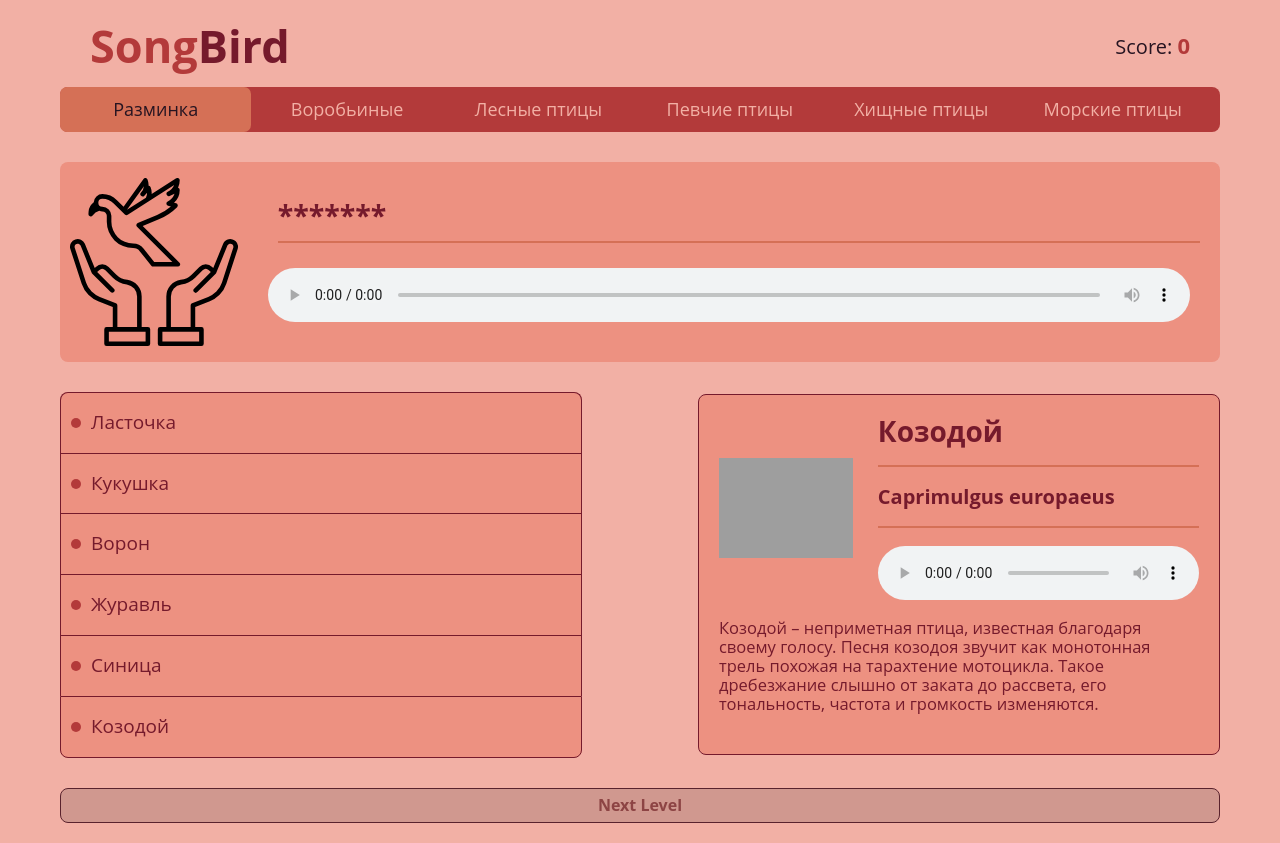
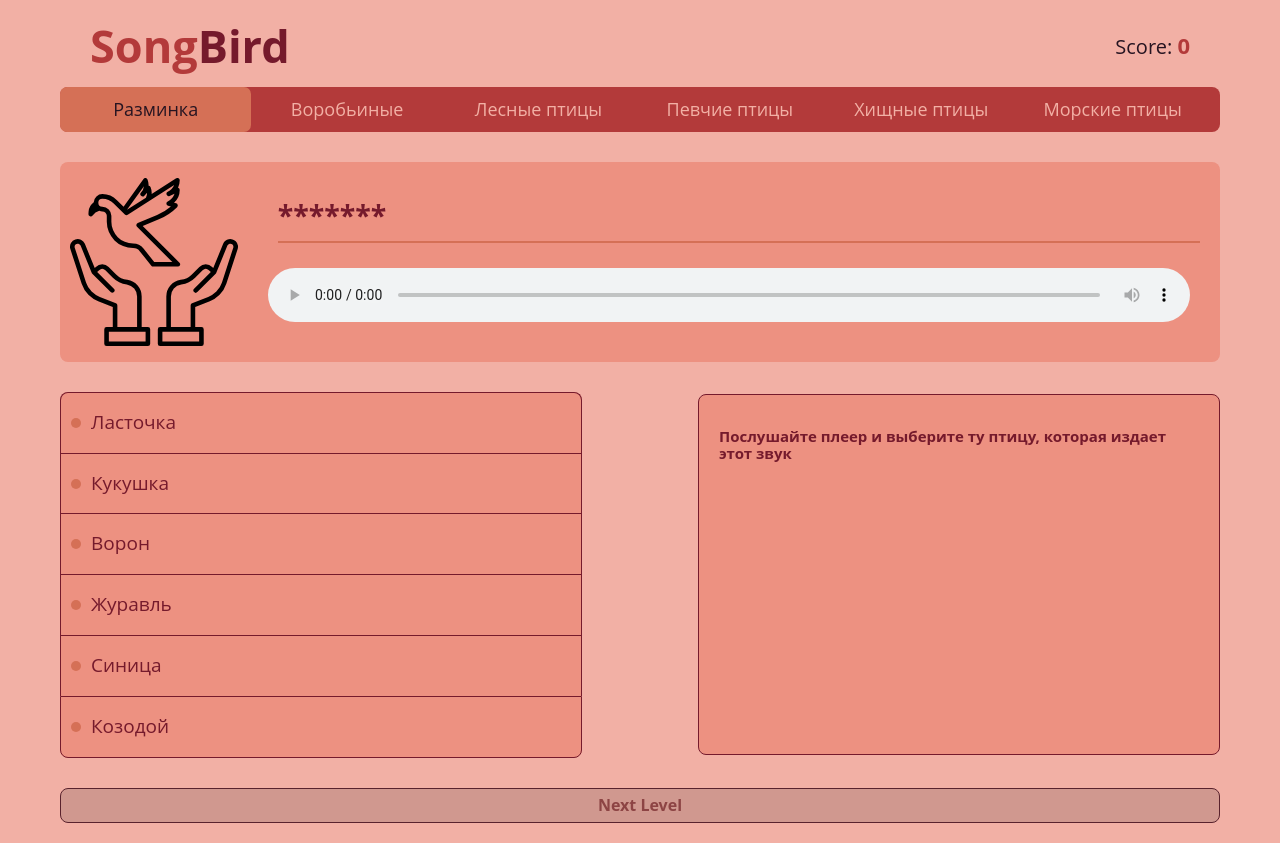
Before and after one commit to Zaytsev-Alex/songbird, a React app: page / in a window 1280 px wide. Built offline with nearby package versions, Linux system fonts and the light colour scheme; grey boxes are pictures that could not be loaded.

Commit message:
feat: select bird & current bird

```diff
--- a/src/abstracts/_variables.scss
+++ b/src/abstracts/_variables.scss
@@ -4,6 +4,8 @@ $sub-primary-color: #d57056;
 $primary-color: #b33a3a;
 $dark-primary-color: #751a2c;
 $dark-color: #261421;
+$error-color: #ca1414;
+$correct-color: #6b9235;
 
 //breakpoints
 $big-size: 1200px;
--- a/src/components/AnswersItem/AnswersItem.scss
+++ b/src/components/AnswersItem/AnswersItem.scss
@@ -44,15 +44,15 @@
         height: 10px;
         margin-right: 10px;
         border-radius: 50%;
-        background-color: $primary-color;
+        background-color: $sub-primary-color;
     }
 
     &_correct {
-        background-color: green;
+        background-color: $correct-color;
     }
 
     &_wrong {
-        background-color: red;
+        background-color: $error-color;
     }
 
     &_title {
--- a/src/components/BirdDescription/BirdDescription.jsx
+++ b/src/components/BirdDescription/BirdDescription.jsx
@@ -4,9 +4,16 @@ import PropTypes from 'prop-types';
 import './BirdDescription.scss';
 import Player from '../Player/Player';
 
-const BirdDescription = ({ data }) => {
+const BirdDescription = ({ data, index }) => {
+    if (index === -1) {
+        return (
+            <div className="bird-description">
+                <h2>Послушайте плеер и выберите ту птицу, которая издает этот звук</h2>
+            </div>
+        );
+    }
     return (
-        <div className="bird-description" key={data.id}>
+        <div className="bird-description">
             <div className="bird-description__top">
                 <div className="bird-description__image">
                     <img src={data.image} alt={data.name} />
@@ -38,7 +45,12 @@ BirdDescription.propTypes = {
         description: PropTypes.string,
         image: PropTypes.string,
         audio: PropTypes.string
-    }).isRequired
+    }),
+    index: PropTypes.number.isRequired
+}
+
+BirdDescription.defaultProps = {
+    data: undefined
 }
 
 export default BirdDescription;
--- a/src/components/CurrentLevel/CurrentLevel.jsx
+++ b/src/components/CurrentLevel/CurrentLevel.jsx
@@ -5,14 +5,14 @@ import placeholderImage from '../../assets/images/placeholder.svg';
 
 import './CurrentLevel.scss';
 
-const CurrentLevel = ({imageSrc, title, audioSrc}) => {
+const CurrentLevel = ({imageSrc, title, audioSrc, guess}) => {
     return (
         <div className="current-level">
             <div className="current-level__image-container">
-                <img className="current-level__image" src={placeholderImage} alt="" />
+                <img className="current-level__image" src={guess ? imageSrc : placeholderImage} alt="" />
             </div>
             <div className="current-level__container">
-                <h2 className="current-level__title">{title}</h2>
+                <h2 className="current-level__title">{guess ? title : "*******"}</h2>
                 <Player src={audioSrc} />
             </div>
         </div>
@@ -22,7 +22,12 @@ const CurrentLevel = ({imageSrc, title, audioSrc}) => {
 CurrentLevel.propTypes = {
     imageSrc: PropTypes.string.isRequired,
     title: PropTypes.string.isRequired,
-    audioSrc: PropTypes.string.isRequired
+    audioSrc: PropTypes.string.isRequired,
+    guess: PropTypes.bool
+}
+
+CurrentLevel.defaultProps = {
+    guess: false
 }
 
 export default CurrentLevel;
--- a/src/components/NextLevel/NextLevel.jsx
+++ b/src/components/NextLevel/NextLevel.jsx
@@ -3,18 +3,19 @@ import PropTypes from 'prop-types';
 
 import './NextLevel.scss';
 
-const NextLevel = ({ status }) => {
+const NextLevel = ({ guess, showNextLevel }) => {
     return (
-        <input className="next-level" type="button" disabled={!status} value='Next Level'/>
+        <input className="next-level" type="button" disabled={!guess} value='Next Level' onClick={showNextLevel} />
     );
 }
 
 NextLevel.propTypes = {
-    status: PropTypes.bool
+    guess: PropTypes.bool,
+    showNextLevel: PropTypes.func.isRequired
 }
 
 NextLevel.defaultProps = {
-    status: false
+    guess: false
 }
 
 export default NextLevel;
--- a/src/components/Score/Score.jsx
+++ b/src/components/Score/Score.jsx
@@ -3,21 +3,21 @@ import PropTypes from 'prop-types';
 
 import './Score.scss';
 
-const Score = ({ score }) => {
+const Score = ({ total }) => {
     return (
         <div className="score">
             <span className="score__title">Score: </span>
-            <span className="score__current">{score}</span>
+            <span className="score__current">{total}</span>
         </div>
     );
 }
 
 Score.propTypes = {
-    score: PropTypes.number
+    total: PropTypes.number
 }
 
 Score.defaultProps = {
-    score: 0
+    total: 0
 }
 
 export default Score;
--- a/src/getRandomNumber.js
+++ b/src/getRandomNumber.js
@@ -1,15 +1,5 @@
-const getRandomNumber = (min, max, used) => {
-    let number;
-
-    if (used.length === (max - min + 1)) {
-        number = null
-    } else {
-        do {
-            number = Math.floor(Math.random() * (max - min + 1)) + min
-        } while (used.indexOf(number) >= 0)
-    }
-
-    return number;
+const getRandomNumber = (min, max) => {
+    return Math.floor(Math.random() * (max - min + 1)) + min;
 }
 
 export default getRandomNumber;
--- a/src/index.jsx
+++ b/src/index.jsx
@@ -22,18 +22,19 @@ import answerItemStatus from './components/componentsStatus';
 import './index.scss';
 
 function App() {
-  const placeholderImageSrc = './assets/images/image1.jpg';
-
   const [currentPage, setCurrentPage] = useState(0);
 
   const [birdsArray, setBirdsArray] = useState(shuffleArray(birdsData[currentPage]));
-  const [usedIndexes, min, max] = [[], 0, 5];
+  const [min, max] = [0, 5];
 
-  const [birdIndex, setBirdIndex] = useState(getRandomNumber(min, max, usedIndexes));
+  const [birdIndex, setBirdIndex] = useState(getRandomNumber(min, max));
 
   const [guess, setGuess] = useState(false);
 
-  usedIndexes.push(birdIndex);
+  const [selectedIndex, setSelectedIndex] = useState(-1);
+
+  const [score, setScore] = useState(0);
+  const [currentStrickScore, setCurrentStrickScore] = useState(5);
 
   const checkAnswer = (event) => {
     let currentAnswer;
@@ -51,15 +52,19 @@ function App() {
     const currentAnswerTitle = currentAnswer.querySelector('.answers__item_title').textContent;
     const index = birdsArray.map(e => e.name).indexOf(currentAnswerTitle);
 
+    setSelectedIndex(index);
+
     if (birdsArray.map(e => e.status).indexOf(answerItemStatus.correct) === -1 && birdsArray[index].status === undefined) {
       if (currentAnswerTitle === birdsArray[birdIndex].name) {
         // new Audio(correctSound).play();
         birdsArray[index].status = answerItemStatus.correct;
+        setScore(score + currentStrickScore);
         setGuess(true);
 
       } else {
         // new Audio(wrongSound).play();
         birdsArray[index].status = answerItemStatus.wrong;
+        setCurrentStrickScore(currentStrickScore - 1);
       }
 
       setBirdsArray([...birdsArray]);
@@ -68,8 +73,21 @@ function App() {
     return currentAnswerTitle === birdsArray[birdIndex].name;
   }
 
-  console.log(birdIndex)
+  const showNextLevel = () => {
+    setCurrentPage(currentPage + 1);
+    if (currentPage !== 6) {
+      setBirdsArray(shuffleArray(birdsData[currentPage]));
+      setBirdIndex(getRandomNumber(min, max));
+      setGuess(false);
+      setSelectedIndex(-1);
+      setCurrentStrickScore(5);
+    }
+  }
 
+  console.log(birdsArray, currentPage)
+
+
+  if (currentPage !== 6) {
     return (
       <div className="container">
         <header>
@@ -78,20 +96,24 @@ function App() {
               <span className="logo__left">Song</span>
               <span className="logo__right">Bird</span>
             </h1>
-          <Score />
+            <Score total={score}/>
           </div>
           <Navigation />
         </header>
         <main>
-        <CurrentLevel imageSrc={placeholderImageSrc} title="*******" audioSrc={birdsArray[birdIndex].audio} guess={guess} />
+          <CurrentLevel imageSrc={birdsArray[birdIndex].image} title={birdsArray[birdIndex].name} audioSrc={birdsArray[birdIndex].audio} guess={guess} />
           <div className="main-horizontal-container">
             <Answers data={birdsArray} checkAnswer={checkAnswer} />
-          <BirdDescription data={birdsArray[birdIndex]} />
+            <BirdDescription data={selectedIndex >= 0 ? birdsArray[selectedIndex] : undefined} index={selectedIndex} />
           </div>
-        <NextLevel guess={guess} />
+          <NextLevel guess={guess} showNextLevel={showNextLevel}/>
         </main>
       </div>
-  )
+    );
+  }
+  return (
+    <h1>sorry</h1>
+  );
 }
 
 const root = document.getElementById('root');
```
Lines whose indentation alone changed are shown as unchanged.
